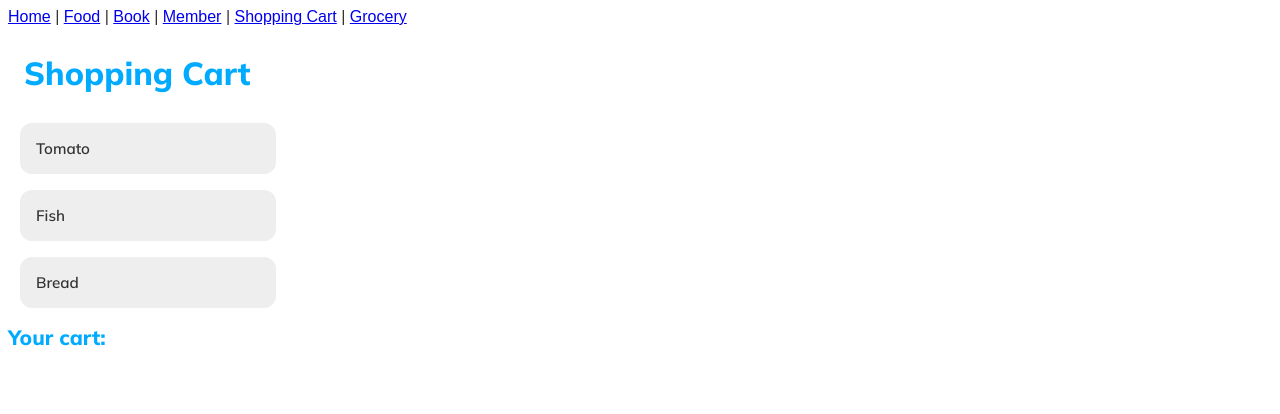
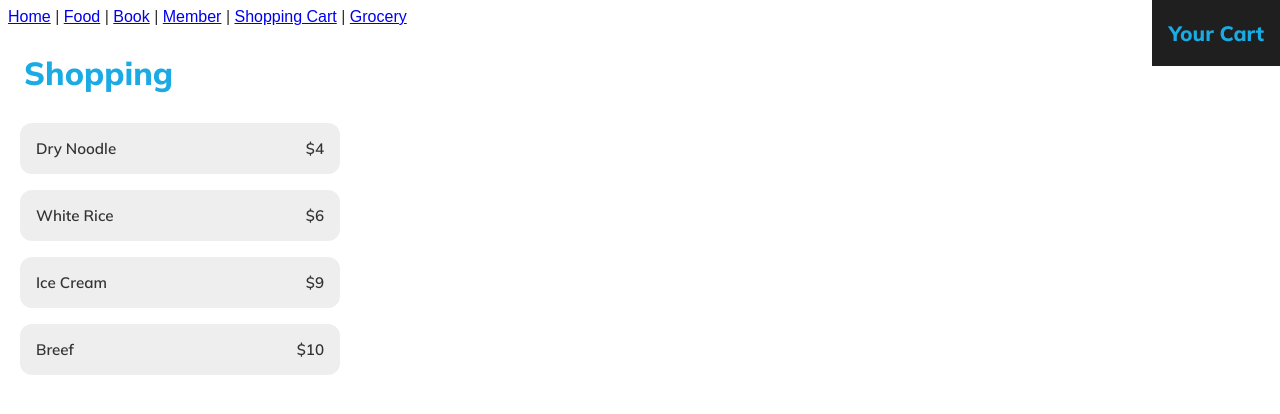
Before and after one commit to KiyuTran88/kiyu-sandbox, a Vue app: page /#/shopping in a window 1280 px wide. Shown: the top 414 px of the page. Built offline with nearby package versions, Linux system fonts and the light colour scheme.

Commit message:
updated Shopping.vue
- add item on top of array (unshift)
- remove item ( splice )
- find item ( use array.index to find index of item in array )

```diff
--- a/src/router/index.js
+++ b/src/router/index.js
@@ -25,7 +25,7 @@ const routes = [
   {
     path: '/shopping',
     name: 'Shopping',
-    component: () => import('../views/ShoppingCart.vue')
+    component: () => import('../views/Shopping.vue')
   },
   {
     path: '/grocery',
--- /dev/null
+++ b/src/views/Shopping.vue
@@ -0,0 +1,215 @@
+<template>
+	<h2>Shopping</h2>
+	<div class="main-wrap" v-for="item in itemList" :key="item">
+		<div class="content-wrap" @click="updatedCart(item)" :class="{ selected: item.isSelected === true }">
+			<div class="item-label">
+				<div>{{ item.name }}</div>
+				<div>${{ item.price }}</div>
+			</div>
+		</div>
+	</div>
+	<div class="page-wrap">
+		<h3>Your Cart</h3>
+		<div class="cart-wrap" v-for="item in selectedCart" :key="item">
+			<div class="cart-content-wrap" v-if="item.isSelected === true && item.quantity >= 0">
+            <div class="cart-label">
+					<div>{{ item.name }}&nbsp;&nbsp;&nbsp;@&nbsp;{{ item.quantity }}x ${{ item.price }}</div>
+					<div>${{ item.quantity * item.price }}</div>
+					<div class="button-wrap">
+						<div @click="updatedItemQty('add', item)" class="button">+</div>
+						<div @click="updatedItemQty('minus', item)" class="button">-</div>
+						<div @click="updatedItemQty('remove', item)" class="button">x</div>
+					</div>
+				</div>
+			</div>
+		</div>
+		<div class="total-wrap" v-if="calculateTotal > 0">
+			<div>Total:</div>
+			<div class="total-price">${{ calculateTotal }}&nbsp;</div>
+		</div>
+	</div>
+</template>
+
+<script>
+export default {
+	name: "Grocery",
+	data() {
+		return {
+         selectedCart: [],
+			itemList: [
+				{ name: "Dry Noodle", price: 4, quantity: 0, isSelected: false },
+				{ name: "White Rice", price: 6, quantity: 0, isSelected: false },
+				{ name: "Ice Cream", price: 9, quantity: 0, isSelected: false },
+				{ name: "Breef", price: 10, quantity: 0, isSelected: false },
+			],
+		}
+	},
+	computed: {
+		calculateTotal() {
+			let totalPrice = 0
+			for (const item of this.itemList) {
+				console.log(item.price * item.quantity)
+				totalPrice = totalPrice + item.quantity * item.price
+			}
+			return totalPrice
+		},
+	},
+	methods: {
+		updatedCart(item) {
+         item.isSelected = !item.isSelected
+			if (item.isSelected == true) {
+            this.selectedCart.unshift(item) // add item on top of new array
+            item.quantity++
+			} else {
+            let missingItemIndex = this.selectedCart.findIndex((missingItem) => missingItem.name == item.name) // this is return a index for slice
+            this.selectedCart.splice(missingItemIndex, 1)
+				item.quantity = 0
+			}
+
+		},
+		updatedItemQty(mode, item) {
+			if (mode === "add") {
+				item.quantity++
+			} else if (mode === "remove") {
+				item.isSelected = false
+				item.quantity = 0
+			} else {
+				item.quantity--
+			}
+		},
+	},
+}
+</script>
+<style lang="scss" scroped>
+@import url("https://fonts.googleapis.com/css2?family=Mulish:wght@200;400;600;800&display=swap");
+
+body {
+	font-family: "Mulish", sans-serif;
+	font-size: 0.95rem;
+	color: #333;
+
+	h2 {
+		color: #1aabe4;
+		font-size: 2rem;
+		padding: 0 1rem;
+	}
+	h3 {
+		color: #1aabe4;
+		font-size: 1.3rem;
+		margin: 0;
+		padding: 0.25rem 0;
+	}
+}
+
+.main-wrap {
+	display: flex;
+	flex-wrap: wrap;
+	justify-content: flex-start;
+	margin: 0.5rem;
+	width: 10rem;
+
+	.content-wrap {
+		display: flex;
+		flex-direction: column;
+		background-color: #eee;
+		border-radius: 0.75rem;
+		padding: 1rem;
+		min-width: 18rem;
+		margin: 0.25rem;
+		cursor: pointer;
+
+		&:hover {
+			color: #1aabe4;
+		}
+
+		.item-label {
+			display: flex;
+			justify-content: space-between;
+			font-weight: 600;
+			// background-color: rgb(154, 223, 223);
+			&:hover {
+				color: #1aabe4;
+			}
+		}
+		.item-stock {
+			padding: 0.5rem 0 0 0;
+			font-size: 0.75rem;
+		}
+	}
+	.selected {
+		background-color: rgb(243, 243, 243);
+		color: #888;
+	}
+}
+.page-wrap {
+	background-color: rgb(31, 31, 31);
+	position: absolute;
+	top: 0;
+	right: 0;
+	padding: 1rem;
+
+	.cart-wrap {
+		display: flex;
+		flex-wrap: wrap;
+		justify-content: flex-end;
+
+		.cart-content-wrap {
+			display: flex;
+			flex-direction: column;
+			background-color: rgb(44, 44, 44);
+			color: rgb(199, 199, 199);
+			border-radius: 0.75rem;
+			padding: 1rem;
+			min-width: 20rem;
+			margin: 0.25rem;
+			height: 1.5rem;
+			justify-content: center;
+
+			.button-wrap {
+				display: none;
+			}
+
+			&:hover {
+				color: white;
+				background-color: rgb(53, 53, 53);
+
+				.button-wrap {
+					display: flex;
+
+					.button {
+						background-color: #02ea8b;
+						padding: 0rem 0.5rem;
+						margin: 0 0.25rem;
+						border-radius: 1rem;
+						cursor: pointer;
+						color: rgb(43, 43, 43);
+					}
+				}
+			}
+
+			.cart-label {
+				display: flex;
+				justify-content: space-between;
+				font-weight: 600;
+				align-items: center;
+			}
+			.cart-stock {
+				padding: 0.5rem 0 0 0;
+				font-size: 0.75rem;
+			}
+		}
+	}
+	.total-wrap {
+		display: flex;
+		justify-content: space-between;
+		color: white;
+		margin: 1rem 0.5rem;
+
+		.total-price {
+			color: #1aabe4;
+			font-weight: 800;
+			font-size: 1.25rem;
+		}
+	}
+}
+</style>
--- a/src/views/ShoppingCart.vue
+++ /dev/null
@@ -1,148 +0,0 @@
-<template>
-	<h2>Shopping Cart</h2>
-
-	<div class="main-wrap" @click="isCartShown" v-for="item in itemList" :key="item">
-		<div class="content-wrap">
-			<div class="item-label">
-				<div @click="addItemTop(item)">{{ item }}</div>
-			</div>
-		</div>
-	</div>
-	<h3>Your cart:</h3>
-	<div class="main-wrap" v-for="newItem in selectedItems" :key="newItem">
-		<div class="content-wrap">
-			<div class="item-label">
-				<div @click="removeItem(newItem)">{{ newItem }}</div>
-			</div>
-		</div>
-	</div>
-</template>
-
-<script>
-export default {
-	name: "Shopping",
-	data() {
-		return {
-			isCartShown: false,
-			totalItems: 0,
-			selectedItems: [], // empty cart, pls put items here
-			itemList: ["Tomato","Fish","Bread"]
-		}
-	},
-	methods: {
-		// checkDuplicate(item) {
-		// 	if (item === item) {
-		// 		console.log("Tomato")
-		// 	} else {
-		// 		console.log("Not Tomato")
-		// 	}
-		// },
-		addItemTop(item) {
-			//unshift() add item on top of Array
-			this.selectedItems.unshift(item)
-			console.log(item)
-		},
-		removeItem(item) {
-			//shift() remove item on top of Array
-			this.selectedItems.shift(item)
-			console.log(item)
-		},
-	},
-}
-</script>
-
-<style lang="scss" scroped>
-@import url("https://fonts.googleapis.com/css2?family=Mulish:wght@200;400;600;800&display=swap");
-
-body {
-	font-family: "Mulish", sans-serif;
-	font-size: 0.95rem;
-	color: #333;
-
-	h2 {
-		color: #00abff;
-		font-size: 2rem;
-		padding: 0 1rem;
-	}
-	h3 {
-		color: #00abff;
-		font-size: 1.3rem;
-		margin: 0;
-		padding: 0.25rem 0;
-	}
-	button {
-		width: 10rem;
-		margin: 0.25rem;
-		padding: 0.25rem;
-	}
-}
-.main-wrap {
-	display: flex;
-	flex-wrap: wrap;
-	justify-content: flex-start;
-	margin: 0.5rem;
-	width: 8rem;
-
-	.content-wrap {
-		display: flex;
-		flex-direction: column;
-		background-color: #eee;
-		border-radius: 0.75rem;
-		padding: 1rem;
-		min-width: 14rem;
-		margin: 0.25rem;
-		&:hover {
-			color: #00abff;
-		}
-		&:visited {
-			color: rgb(172, 172, 172);
-		}
-
-		.item-label {
-			display: flex;
-			justify-content: space-between;
-			font-weight: 600;
-			// background-color: rgb(154, 223, 223);
-			&:hover {
-				color: #00abff;
-			}
-		}
-		.item-stock {
-			padding: 0.5rem 0 0 0;
-			font-size: 0.75rem;
-		}
-	}
-}
-
-.cart-wrap {
-	display: flex;
-	flex-wrap: wrap;
-	justify-content: flex-end;
-	margin: 0.5rem;
-	position: absolute;
-	z-index: 1;
-
-	.content-wrap {
-		display: flex;
-		flex-direction: column;
-		color: white;
-		background-color: #333;
-		border-radius: 0.75rem;
-		padding: 1rem;
-		min-width: 20rem;
-		max-width: 32rem;
-		margin: 0.25rem;
-
-		.item-label {
-			display: flex;
-			justify-content: space-between;
-			font-weight: 600;
-			// background-color: rgb(154, 223, 223);
-		}
-		.item-stock {
-			padding: 0.5rem 0 0 0;
-			font-size: 0.75rem;
-		}
-	}
-}
-</style>
```
